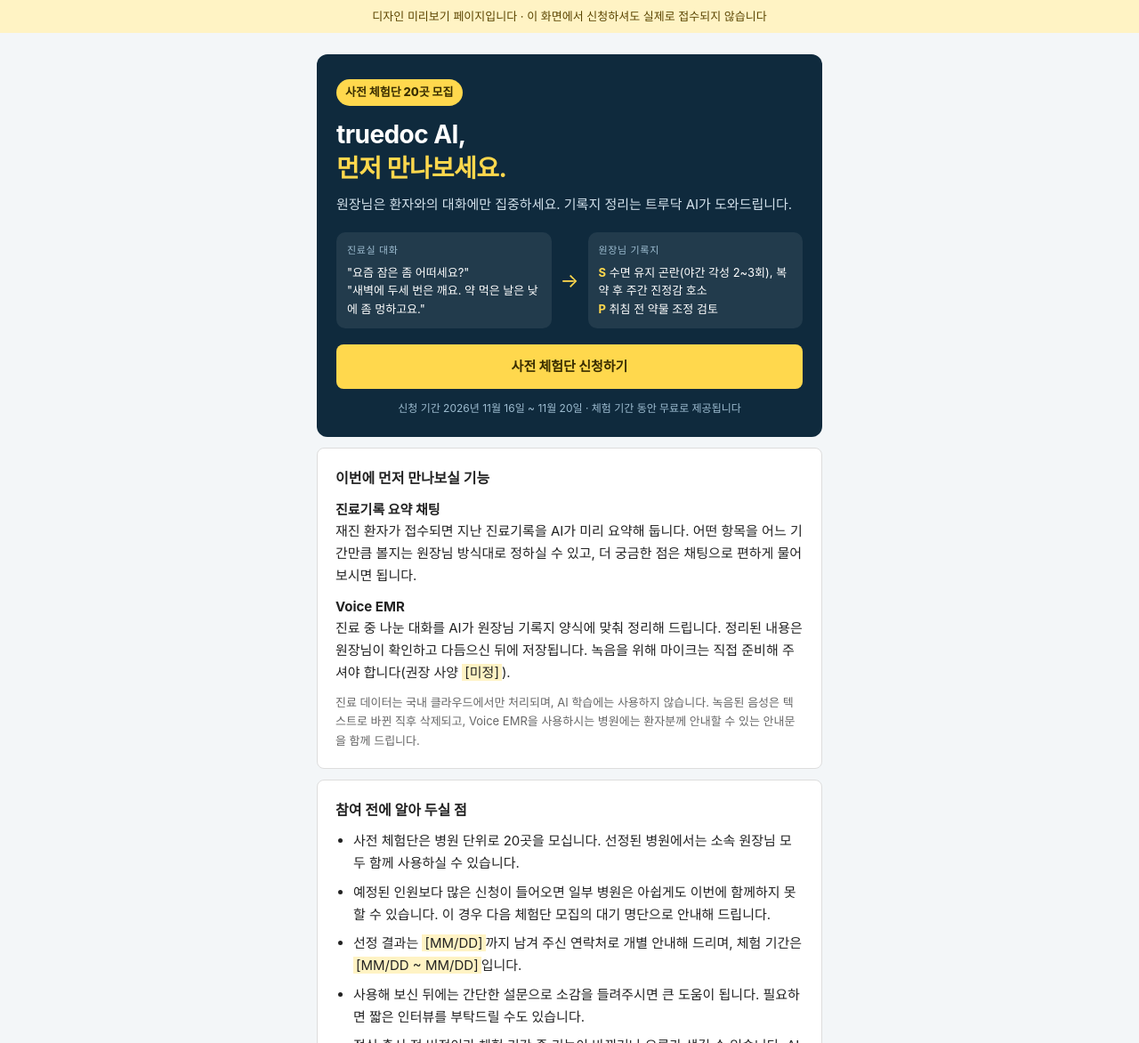
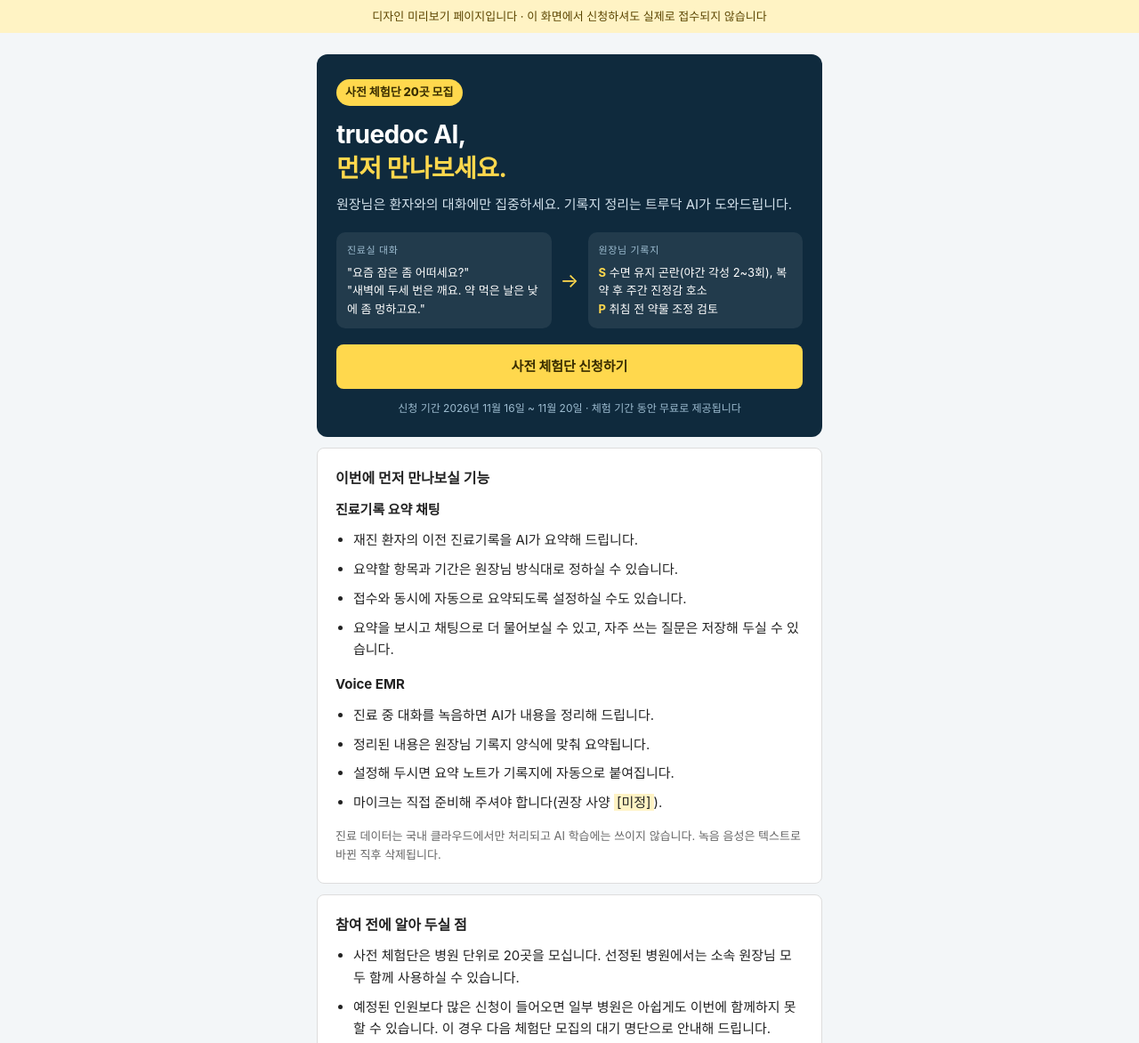
Before and after one commit to dhkim-hdj/truedoc-ai-beta-preview, a plain HTML site: page index.html in a window 1280 px wide. Shown: the top 1172 px of the page at 89% size. Drawn offline with Linux system fonts and the light colour scheme.

Commit message:
Shorten feature descriptions into bullets
Co-Authored-By: Claude Opus 5.5 <noreply@anthropic.com>

```diff
--- a/index.html
+++ b/index.html
@@ -73,9 +73,21 @@
 
   <div class="card">
     <h2>이번에 먼저 만나보실 기능</h2>
-    <p><b>진료기록 요약 채팅</b><br>재진 환자가 접수되면 지난 진료기록을 AI가 미리 요약해 둡니다. 어떤 항목을 어느 기간만큼 볼지는 원장님 방식대로 정하실 수 있고, 더 궁금한 점은 채팅으로 편하게 물어보시면 됩니다.</p>
-    <p><b>Voice EMR</b><br>진료 중 나눈 대화를 AI가 원장님 기록지 양식에 맞춰 정리해 드립니다. 정리된 내용은 원장님이 확인하고 다듬으신 뒤에 저장됩니다. 녹음을 위해 마이크는 직접 준비해 주셔야 합니다(권장 사양 <span class="tbd">[미정]</span>).</p>
-    <p class="muted">진료 데이터는 국내 클라우드에서만 처리되며, AI 학습에는 사용하지 않습니다. 녹음된 음성은 텍스트로 바뀐 직후 삭제되고, Voice EMR을 사용하시는 병원에는 환자분께 안내할 수 있는 안내문을 함께 드립니다.</p>
+    <p><b>진료기록 요약 채팅</b></p>
+    <ul class="notes">
+      <li>재진 환자의 이전 진료기록을 AI가 요약해 드립니다.</li>
+      <li>요약할 항목과 기간은 원장님 방식대로 정하실 수 있습니다.</li>
+      <li>접수와 동시에 자동으로 요약되도록 설정하실 수도 있습니다.</li>
+      <li>요약을 보시고 채팅으로 더 물어보실 수 있고, 자주 쓰는 질문은 저장해 두실 수 있습니다.</li>
+    </ul>
+    <p style="margin-top:14px"><b>Voice EMR</b></p>
+    <ul class="notes">
+      <li>진료 중 대화를 녹음하면 AI가 내용을 정리해 드립니다.</li>
+      <li>정리된 내용은 원장님 기록지 양식에 맞춰 요약됩니다.</li>
+      <li>설정해 두시면 요약 노트가 기록지에 자동으로 붙여집니다.</li>
+      <li>마이크는 직접 준비해 주셔야 합니다(권장 사양 <span class="tbd">[미정]</span>).</li>
+    </ul>
+    <p class="muted" style="margin-top:14px">진료 데이터는 국내 클라우드에서만 처리되고 AI 학습에는 쓰이지 않습니다. 녹음 음성은 텍스트로 바뀐 직후 삭제됩니다.</p>
   </div>
 
   <div class="card">
```
